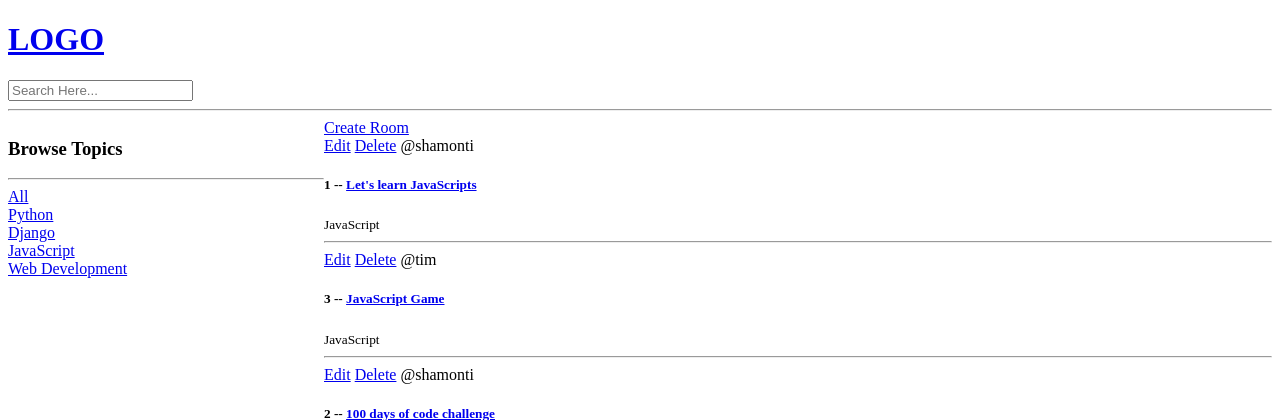
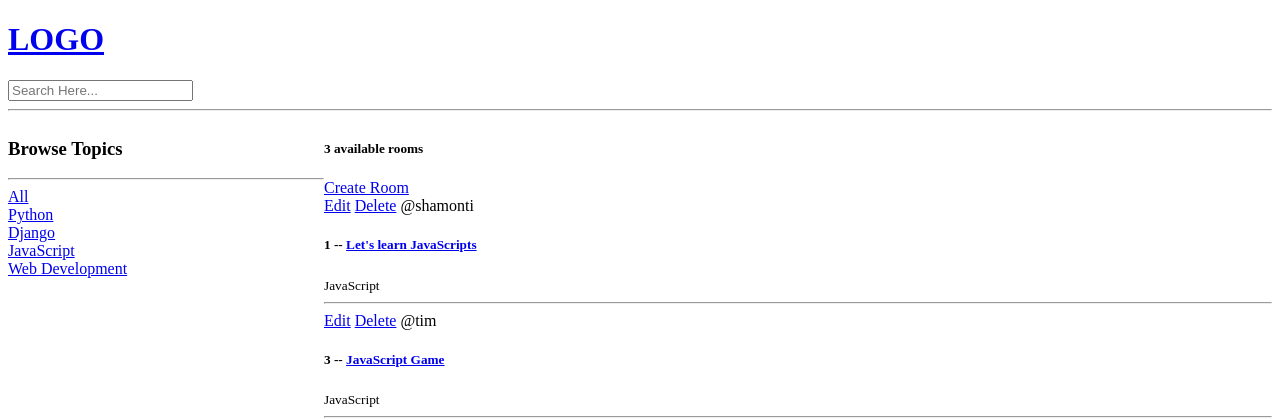
Before and after one commit to Shamonti/studybud, a Django app: page / in a window 1280 px wide. Shown: the top 420 px of the page. Run offline with Django 5.2, Linux system fonts and the light colour scheme; data comes from the database, SQL or seed files in the repository.

Commit message:
Added room count

```diff
--- a/base/templates/base/home.html
+++ b/base/templates/base/home.html
@@ -21,6 +21,7 @@
   </div>
 
   <div>
+    <h5>{{room_count}} available rooms</h5>
     <a href="{% url 'create-room' %}">Create Room</a>
 
     <div>
--- a/base/views.py
+++ b/base/views.py
@@ -18,9 +18,10 @@ def home(request):
                                 Q(description__icontains = q)
                                 )
 
+    room_count = rooms.count()
     topics = Topic.objects.all()
 
-    context = {'rooms': rooms, 'topics': topics}
+    context = {'rooms': rooms, 'topics': topics, 'room_count': room_count}
     return render(request, 'base/home.html', context)
 
 
```
